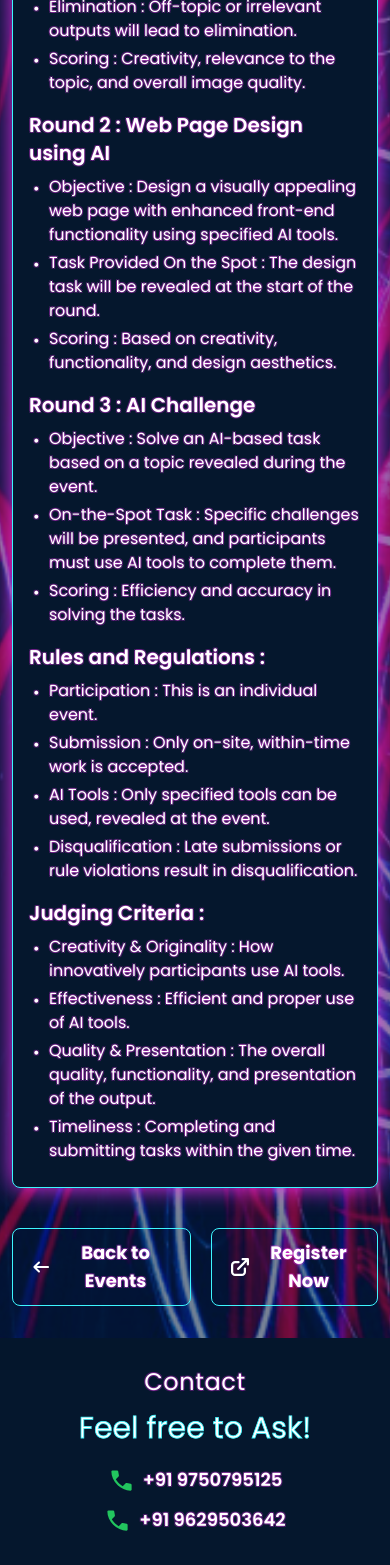
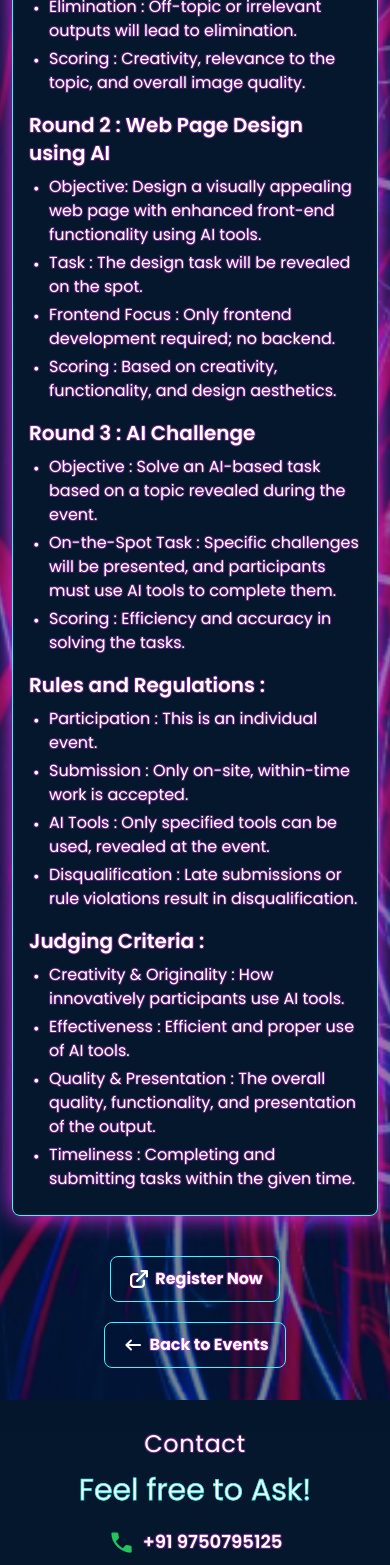
Before and after one commit to Sanjay9176/Cognit_Sympo_WebPage, a React (Vite) app: page /sympai in a window 390 px wide. Shown: the part 1055-2620 px from the top of the page. Built offline with nearby package versions, Linux system fonts and the light colour scheme; a web font is replaced by a local one.

Commit message:
fix: content & btn align

```diff
--- a/src/Pages/Home.jsx
+++ b/src/Pages/Home.jsx
@@ -239,7 +239,7 @@ const Home = () => {
 
           <div
             id="technical-events"
-            className="container px-10 md:px-12 lg:px-32 mt-10"
+            className="container px-7 md:px-12 lg:px-32 mt-10"
           >
             <h1 className="text-white text-center font-semibold text-3xl lg:text-4xl text-shadow">
               TECHNICAL EVENTS
@@ -290,7 +290,7 @@ const Home = () => {
 
           <div
             id="non-technical-events"
-            className="container px-10 md:px-12 lg:px-32 mt-14"
+            className="container px-7 md:px-12 lg:px-32 mt-14"
           >
             <h1 className="text-white text-center font-semibold text-3xl lg:text-4xl text-shadow">
               NON-TECHNICAL EVENTS
@@ -331,7 +331,7 @@ const Home = () => {
 
           <div
             id="online-events"
-            className="container px-10 md:px-12 lg:px-32 mt-14"
+            className="container px-7 md:px-12 lg:px-32 mt-14"
           >
             <h1 className="text-white text-center font-semibold text-3xl lg:text-4xl text-shadow">
               ONLINE EVENTS
--- a/src/Pages/Non-Technical/Adzap.jsx
+++ b/src/Pages/Non-Technical/Adzap.jsx
@@ -126,7 +126,7 @@ shadow-[0px_0px_25px_rgba(255,46,255,0.9)] w-full md:w-3/4 lg:w-1/2"
           </p>
         </div>
 
-        <div className="mt-10 flex items-center justify-center space-x-5">
+        <div className="mt-10 flex-col-reverse gap-y-5 md:flex-row flex items-center justify-center md:gap-y-0 md:space-x-5">
           <BackToHome />
           <RegisterBtn />
         </div>
--- a/src/Pages/Non-Technical/ClueClash.jsx
+++ b/src/Pages/Non-Technical/ClueClash.jsx
@@ -185,7 +185,7 @@ shadow-[0px_0px_25px_rgba(255,46,255,0.9)] w-full md:w-3/4 lg:w-1/2"
           </ul>
         </div>
 
-        <div className="mt-10 flex items-center justify-center space-x-5">
+        <div className="mt-10 flex-col-reverse gap-y-5 md:flex-row flex items-center justify-center md:gap-y-0 md:space-x-5">
           <BackToHome />
           <RegisterBtn />
         </div>
--- a/src/Pages/Non-Technical/Fusionary.jsx
+++ b/src/Pages/Non-Technical/Fusionary.jsx
@@ -161,7 +161,7 @@ shadow-[0px_0px_25px_rgba(255,46,255,0.9)] w-full md:w-3/4 lg:w-1/2"
           </ul>
         </div>
 
-        <div className="mt-10 flex items-center justify-center space-x-5">
+        <div className="mt-10 flex-col-reverse gap-y-5 md:flex-row flex items-center justify-center md:gap-y-0 md:space-x-5">
           <BackToHome />
           <RegisterBtn />
         </div>
--- a/src/Pages/Online-Events/CineWhiz.jsx
+++ b/src/Pages/Online-Events/CineWhiz.jsx
@@ -184,7 +184,7 @@ const CineWhiz = () => {
             </li>
           </ul>
         </div>
-        <div className="mt-10 flex items-center justify-center space-x-5">
+        <div className="mt-10 flex-col-reverse gap-y-5 md:flex-row flex items-center justify-center md:gap-y-0 md:space-x-5">
           <BackToHome />
           <RegisterBtn />
         </div>
--- a/src/Pages/Online-Events/ShutterStories.jsx
+++ b/src/Pages/Online-Events/ShutterStories.jsx
@@ -174,7 +174,7 @@ shadow-[0px_0px_25px_rgba(255,46,255,0.9)] w-full md:w-3/4 lg:w-1/2"
             </li>
           </ul>
         </div>
-        <div className="mt-10 flex items-center justify-center space-x-5">
+        <div className="mt-10 flex-col-reverse gap-y-5 md:flex-row flex items-center justify-center md:gap-y-0 md:space-x-5">
           <BackToHome />
           <RegisterBtn />
         </div>
--- a/src/Pages/Technical/CodeHunt.jsx
+++ b/src/Pages/Technical/CodeHunt.jsx
@@ -174,7 +174,7 @@ const CodeHunt = () => {
             </li>
           </ul>
         </div>
-        <div className="mt-10 flex items-center justify-center space-x-5">
+        <div className="mt-10 flex-col-reverse gap-y-5 md:flex-row flex items-center justify-center md:gap-y-0 md:space-x-5">
           <BackToHome />
           <RegisterBtn />
         </div>
--- a/src/Pages/Technical/PaperPresentation.jsx
+++ b/src/Pages/Technical/PaperPresentation.jsx
@@ -149,7 +149,7 @@ const PaperPresentation = () => {
             </li>
           </ul>
         </div>
-        <div className="mt-10 flex items-center justify-center space-x-5">
+        <div className="mt-10 flex-col-reverse gap-y-5 md:flex-row flex items-center justify-center md:gap-y-0 md:space-x-5">
           <BackToHome />
           <RegisterBtn />
         </div>
--- a/src/Pages/Technical/SympAi.jsx
+++ b/src/Pages/Technical/SympAi.jsx
@@ -75,22 +75,27 @@ shadow-[0px_0px_25px_rgba(255,46,255,0.9)] w-full md:w-3/4 lg:w-1/2"
               <span className="absolute left-0 top-0.5 list-disc list-inside">
                 •
               </span>
-              Objective : Design a visually appealing web page with enhanced
-              front-end functionality using specified AI tools.
+              Objective: Design a visually appealing web page with enhanced
+              front-end functionality using AI tools.
             </li>
             <li className="relative pl-4">
               <span className="absolute left-0 top-0.5 list-disc list-inside">
                 •
               </span>
-              Task Provided On the Spot : The design task will be revealed at
-              the start of the round.
+              Task : The design task will be revealed on the spot.
             </li>
             <li className="relative pl-4">
               <span className="absolute left-0 top-0.5 list-disc list-inside">
                 •
               </span>
-              Scoring : Based on creativity, functionality, and design
-              aesthetics.
+              Frontend Focus : Only frontend development required; no backend.
+            </li>
+            <li className="relative pl-4">
+              <span className="absolute left-0 top-0.5 list-disc list-inside">
+                •
+              </span>
+              Scoring : Based on creativity, functionality, and
+              design aesthetics.
             </li>
           </ul>
 
@@ -185,7 +190,7 @@ shadow-[0px_0px_25px_rgba(255,46,255,0.9)] w-full md:w-3/4 lg:w-1/2"
             </li>
           </ul>
         </div>
-        <div className="mt-10 flex items-center justify-center space-x-5">
+        <div className="mt-10 flex-col-reverse gap-y-5 md:flex-row flex items-center justify-center md:gap-y-0 md:space-x-5">
           <BackToHome />
           <RegisterBtn />
         </div>
--- a/src/Pages/Technical/Webcraft.jsx
+++ b/src/Pages/Technical/Webcraft.jsx
@@ -146,7 +146,7 @@ const Webcraft = () => {
             </li>
           </ul>
         </div>
-        <div className="mt-10 flex items-center justify-center space-x-5">
+        <div className="mt-10 flex-col-reverse gap-y-5 md:flex-row flex items-center justify-center md:gap-y-0 md:space-x-5">
           <BackToHome />
           <RegisterBtn />
         </div>
--- a/src/components/BackToHome.jsx
+++ b/src/components/BackToHome.jsx
@@ -4,7 +4,7 @@ const BackToHome = () => {
   return (
     <div className="flex items-center justify-center">
       <Link to="/">
-        <button className="font-bold px-4 py-2.5 md:px-6 md:py-3 text-white text-lg border border-cse-cyan hover:bg-cse-violet transition-all hover:transition-all rounded-lg text-shadow shadow-glow-hover flex justify-center items-center">
+        <button className="font-bold px-4 py-2.5 md:px-6 md:py-3 text-white md:text-lg border border-cse-cyan hover:bg-cse-violet transition-all hover:transition-all rounded-lg text-shadow shadow-glow-hover flex justify-center items-center">
           <span>
             <svg
               xmlns="http://www.w3.org/2000/svg"
--- a/src/components/RegisterBtn.jsx
+++ b/src/components/RegisterBtn.jsx
@@ -6,7 +6,7 @@ const RegisterBtn = () => {
         target="_blank"
         rel="noopener noreferrer"
       >
-        <button className="font-bold px-4 py-2.5 md:px-6 md:py-3 text-white text-lg border border-cse-cyan hover:bg-cse-violet transition-all hover:transition-all rounded-lg text-shadow shadow-glow-hover flex justify-center items-center">
+        <button className="font-bold px-4 py-2.5 md:px-6 md:py-3 text-white md:text-lg border border-cse-cyan hover:bg-cse-violet transition-all hover:transition-all rounded-lg text-shadow shadow-glow-hover flex justify-center items-center">
           <span>
             <svg
               xmlns="http://www.w3.org/2000/svg"
```
